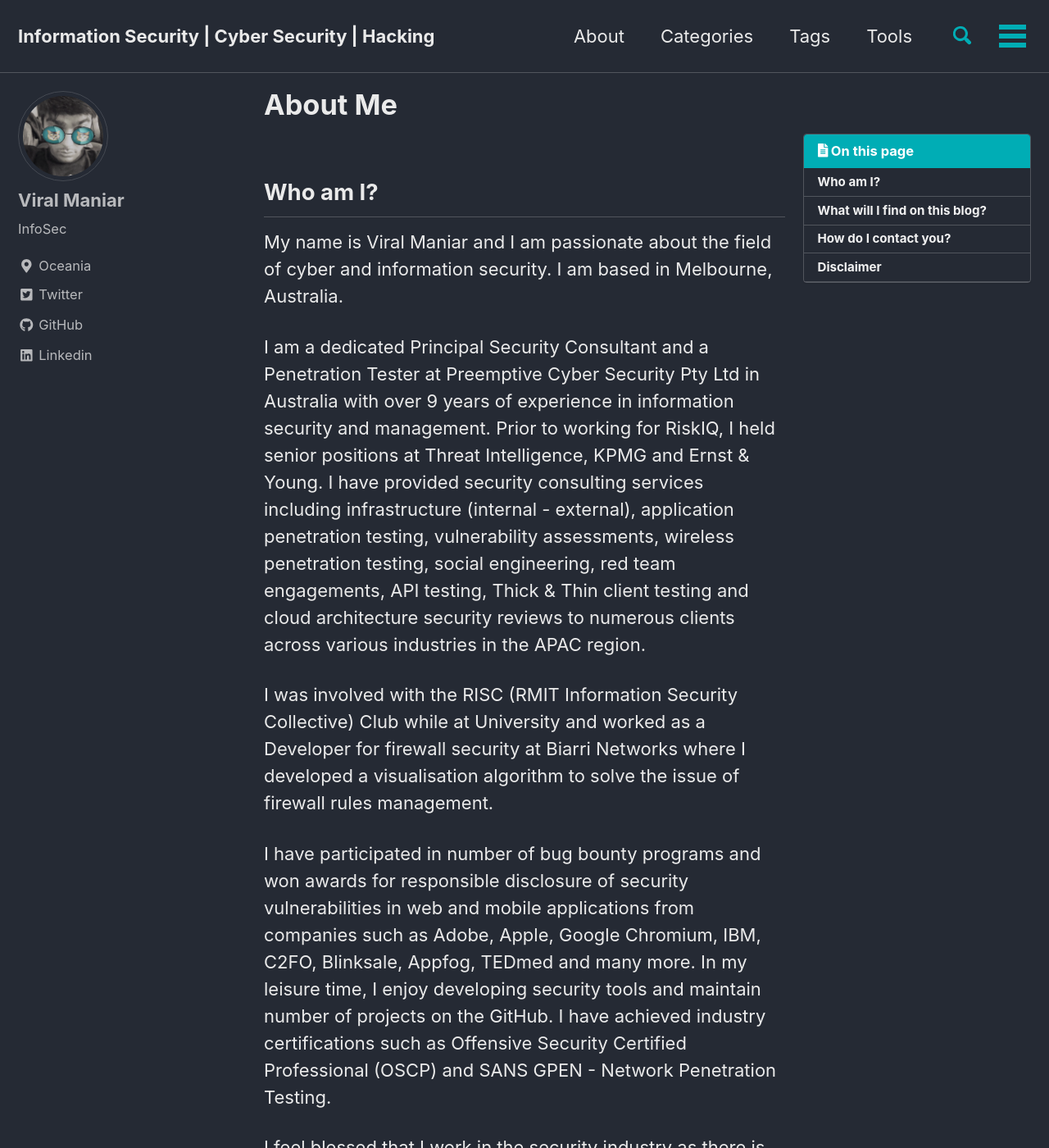
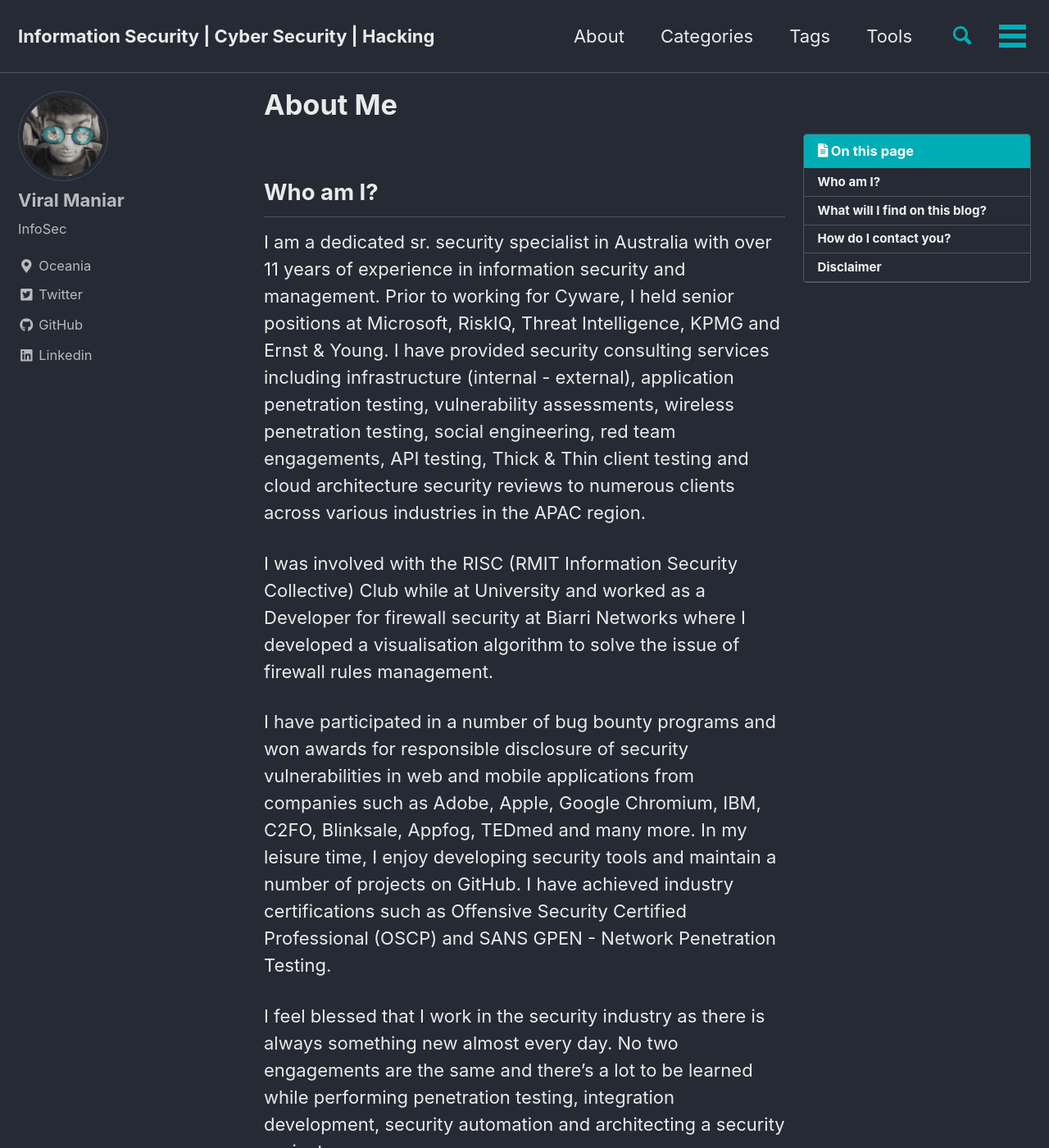
Before and after one commit to Viralmaniar/viralmaniar.github.io, a Jekyll site: the page built from _pages/about.md, in a window 1280 px wide and 1400 px high. Shown: the whole window at 82% size. Built offline with Jekyll 4.4.1, drawn with Linux system fonts in a browser that asks for light colours; cached includes are drawn as plain includes; nearby versions of some CDN libraries; some of the changed text lies outside the part shown.

Commit message:
Update about.md

```diff
--- a/_pages/about.md
+++ b/_pages/about.md
@@ -9,16 +9,13 @@ toc_sticky: true
 
 ## Who am I?
 
-My name is Viral Maniar and I am passionate about the field of cyber and information security. I am based in Melbourne, Australia.
-
-I am a dedicated Principal Security Consultant and a Penetration Tester at Preemptive Cyber Security Pty Ltd in Australia with over 9 years of experience in information security and management. Prior to working for RiskIQ, I held senior positions at Threat Intelligence, KPMG and Ernst & Young. I have provided security consulting services including infrastructure (internal - external), application penetration testing, vulnerability assessments, wireless penetration testing, social engineering, red team engagements, API testing, Thick & Thin client testing and cloud architecture security reviews to numerous clients across various industries in the APAC region.
+I am a dedicated sr. security specialist in Australia with over 11 years of experience in information security and management. Prior to working for Cyware, I held senior positions at Microsoft, RiskIQ, Threat Intelligence, KPMG and Ernst & Young. I have provided security consulting services including infrastructure (internal - external), application penetration testing, vulnerability assessments, wireless penetration testing, social engineering, red team engagements, API testing, Thick & Thin client testing and cloud architecture security reviews to numerous clients across various industries in the APAC region.
 
 I was involved with the RISC (RMIT Information Security Collective) Club while at University and worked as a Developer for firewall security at Biarri Networks where I developed a visualisation algorithm to solve the issue of firewall rules management.
 
-I have participated in number of bug bounty programs and won awards for responsible disclosure of security vulnerabilities in web and mobile applications from companies such as Adobe, Apple, Google Chromium, IBM, C2FO, Blinksale, Appfog, TEDmed and many more. In my leisure time, I enjoy developing security tools and maintain number of projects on the GitHub. I have achieved industry certifications such as Offensive Security Certified Professional (OSCP) and SANS GPEN - Network Penetration Testing.
+I have participated in a number of bug bounty programs and won awards for responsible disclosure of security vulnerabilities in web and mobile applications from companies such as Adobe, Apple, Google Chromium, IBM, C2FO, Blinksale, Appfog, TEDmed and many more. In my leisure time, I enjoy developing security tools and maintain a number of projects on GitHub. I have achieved industry certifications such as Offensive Security Certified Professional (OSCP) and SANS GPEN - Network Penetration Testing.
 
-I feel blessed that I work in the security industry as there is always something new almost every day. No two engagements are similar and there's lot to be learn while performing penetration and security testing.
-
+I feel blessed that I work in the security industry as there is always something new almost every day. No two engagements are the same and there's a lot to be learned while performing penetration testing, integration development, security automation and architecting a security project.
 
 ## What will I find on this blog?
 
```
